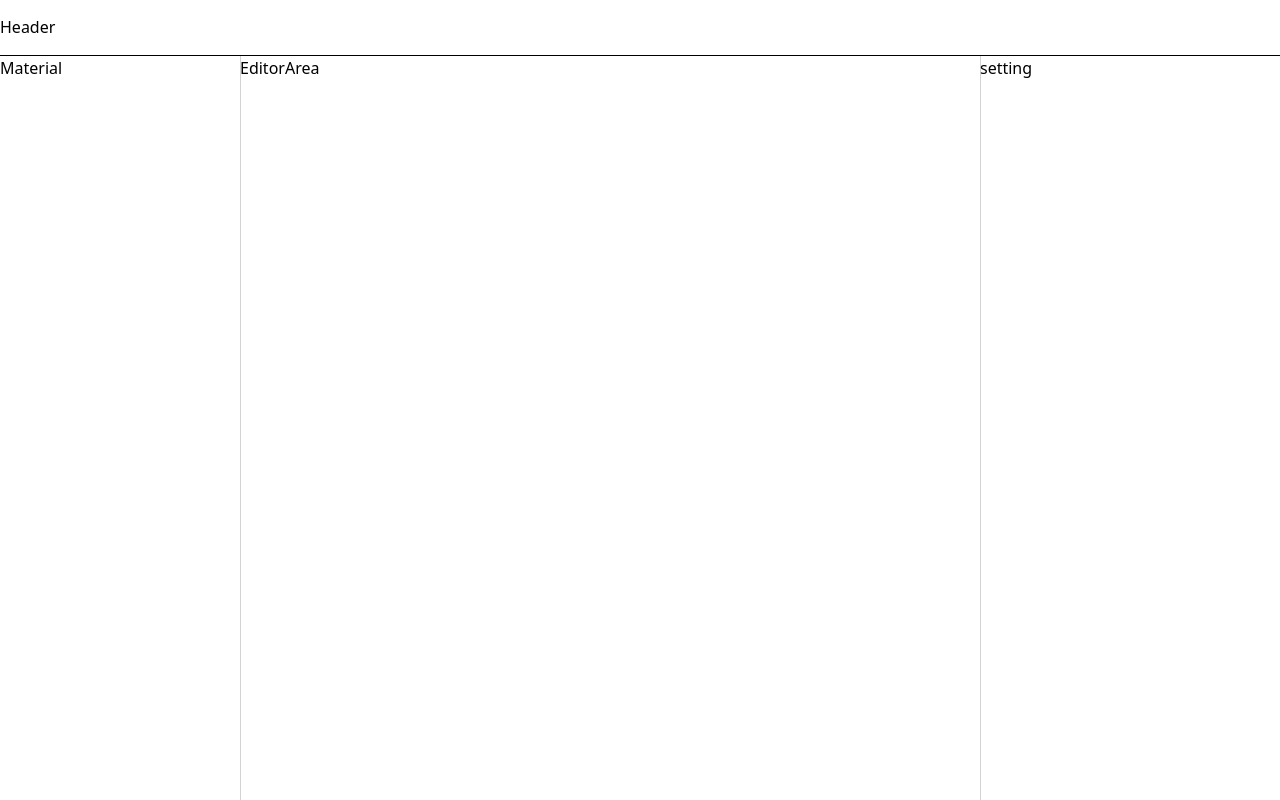
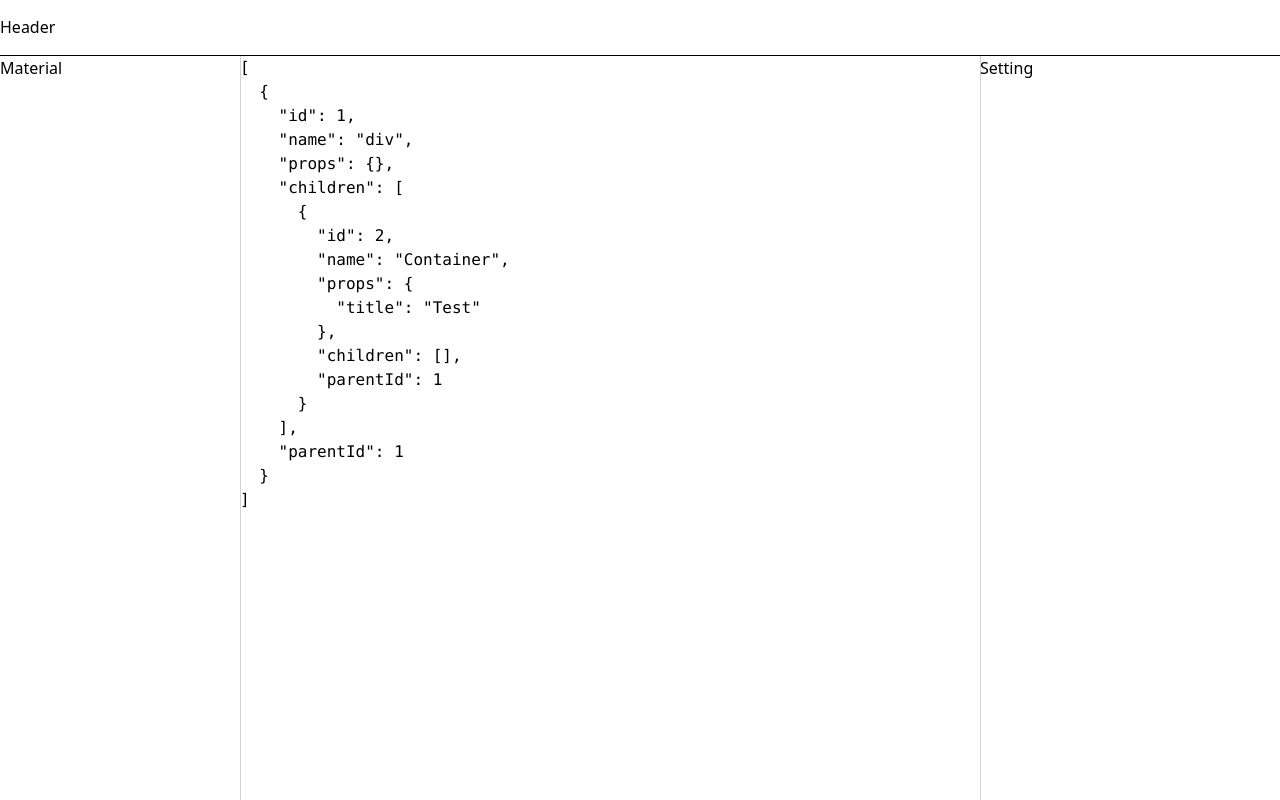
Before and after one commit to everywangBUG/lowcode-editor, a React (Vite) app: page / in a window 1280 px wide. Built offline with nearby package versions, Linux system fonts and the light colour scheme.

Commit message:
feat: zustand crud function

```diff
--- a/src/App.tsx
+++ b/src/App.tsx
@@ -1,9 +1,9 @@
 import { FC } from 'react'
-import { LowcodeEditor } from './view/lowcodeEditor'
+import { LowCodeEditor } from './view/LowCodeEditor'
 export const App: FC = () => {
   return (
     <>
-      <LowcodeEditor />
+      <LowCodeEditor />
     </>
   )
 }
--- a/src/components/EditorArea.tsx
+++ b/src/components/EditorArea.tsx
@@ -1,6 +1,36 @@
-import { FC } from 'react'
-export const Editor: FC = () => {
+import { FC, useEffect } from 'react'
+import { useComponentStore } from '../store/components'
+
+export const EditorArea: FC = () => {
+  const { components, addComponent, deleteComponent, updateComponent } = useComponentStore()
+
+  useEffect(() => {
+    addComponent({
+      id: 2,
+      name: 'Container',
+      props: {},
+      children: []
+    }, 1)
+
+    addComponent({
+      id: 3,
+      name: 'Container',
+      props: {},
+      children: []
+    }, 2)
+
+
+    setTimeout(() => {
+      deleteComponent(3)
+    }, 2000)
+
+
+    updateComponent(2, {
+      title: 'Test'
+    })
+  }, [])
+
   return (
-    <div>Editor</div>
+    <pre>{JSON.stringify(components, null, 2)}</pre>
   )
 }
--- a/src/main.tsx
+++ b/src/main.tsx
@@ -1,10 +1,7 @@
-import { StrictMode } from 'react'
 import { createRoot } from 'react-dom/client'
 import { App } from './App.tsx'
 import "./index.css"
 
 createRoot(document.getElementById('root')!).render(
-  <StrictMode>
     <App />
-  </StrictMode>,
 )
--- /dev/null
+++ b/src/store/components.tsx
@@ -0,0 +1,89 @@
+import { create } from 'zustand'
+
+interface Component {
+  id: number
+  name: string
+  props: unknown
+  children?: Component[]
+  parentId?: number
+}
+
+interface State {
+  components: Component[]
+}
+
+interface Action {
+  addComponent: (component: Component, parentId?: number) => void
+  deleteComponent: (componentId: number) => void
+  updateComponent: (componentId: number, props: any) => void
+}
+
+export function getComponentById(
+  id: number | null,
+  components: Component[]
+): Component | null {
+  if (!id) return null
+
+  for (const component of components) {
+    if (component.id === id) return component
+    if (component.children && component.children.length > 0) {
+      const res = getComponentById(id, component.children)
+      if (res !== null) return res
+    }
+  }
+  return null
+}
+
+export const useComponentStore = create<State & Action>((set, get) => ({
+  components: [
+    {
+      id: 1,
+      name: 'div',
+      props: {},
+      children: [],
+      parentId: 1
+    }
+  ],
+  addComponent: (component, parentId) =>
+    set((state) => {
+      if (parentId) {
+        const parentComponent = getComponentById(parentId, state.components)
+        console.log(parentComponent, 'parentComponents')
+
+        if (parentComponent) {
+          if (parentComponent.children) {
+            parentComponent.children.push(component)
+          } else {
+            parentComponent.children = [component]
+          }
+        }
+      }
+      component.parentId = parentId
+      console.log({components: [...state.components]}, 'components: [...state.components]')
+      return { components: [...state.components] }
+    }),
+  deleteComponent: (componentId) => {
+    if (!componentId) return
+
+    const component = getComponentById(componentId, get().components)
+    if (component?.parentId) {
+      const parentComponent = getComponentById(component.parentId, get().components)
+
+      if (parentComponent) {
+        parentComponent.children = parentComponent?.children?.filter(item => item.id !== +componentId)
+      }
+
+      set({components: [...get().components]})
+    }
+  },
+  updateComponent: (componentId, props) =>
+    set((state) => {
+      const component = getComponentById(componentId, state.components)
+      if (component) {
+        component.props = {...component.props, ...props}
+
+        return {components: [...state.components]}
+      }
+      return {components: [...state.components]}
+    })
+}));
--- a/src/view/lowcodeEditor.tsx
+++ b/src/view/lowcodeEditor.tsx
@@ -1,8 +1,11 @@
 import { Allotment } from 'allotment'
 import 'allotment/dist/style.css';
 import { FC } from 'react'
+import { Setting } from '../components/Setting';
+import { EditorArea } from '../components/EditorArea';
+import { Material } from '../components/Material';
 
-export const LowcodeEditor: FC = () => {
+export const LowCodeEditor: FC = () => {
   return (
     <div className="h-screen flex flex-col">
       <div className="h-[60px] flex items-center border-b-[1px] border-[#000]">
@@ -10,13 +13,13 @@
       </div>
       <Allotment>
         <Allotment.Pane preferredSize={240} maxSize={300} minSize={200}>
-          Material
+          <Material />
         </Allotment.Pane>
         <Allotment.Pane>
-          EditorArea
+          <EditorArea />
         </Allotment.Pane>
         <Allotment.Pane preferredSize={300} maxSize={500} minSize={300}>
-          setting
+          <Setting />
         </Allotment.Pane>
       </Allotment>
     </div>
```
